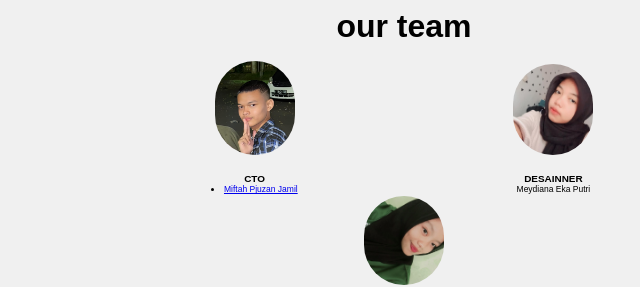
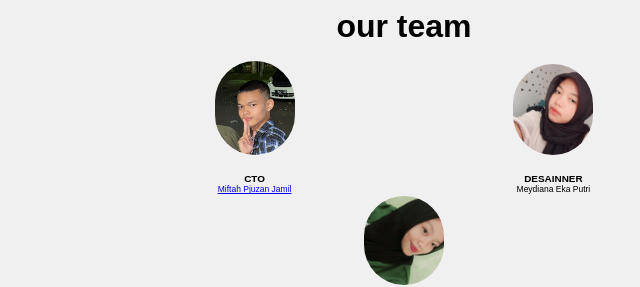
Before and after one commit to star-light-company/star-light-company.github.io, a plain HTML site: page index.html in a window 1280 px wide. Shown: the part 1562-1849 px from the top of the page, 236-876 px from the left. Drawn offline with Linux system fonts and the light colour scheme.

Commit message:
Update index.html

```diff
--- a/index.html
+++ b/index.html
@@ -59,7 +59,7 @@
            <div class="service">
                     <img src="mip.jpg" alt="service 2">
                     <h3>CTO</h3>
-                    <li><a href="miftahpj.github.io">Miftah Pjuzan Jamil</a> </li>
+                    <a href="miftahpj.github.io">Miftah Pjuzan Jamil</a>
            </div>
            <div class="service">
                     <img src="mey.jpg" alt="service 3">
```
